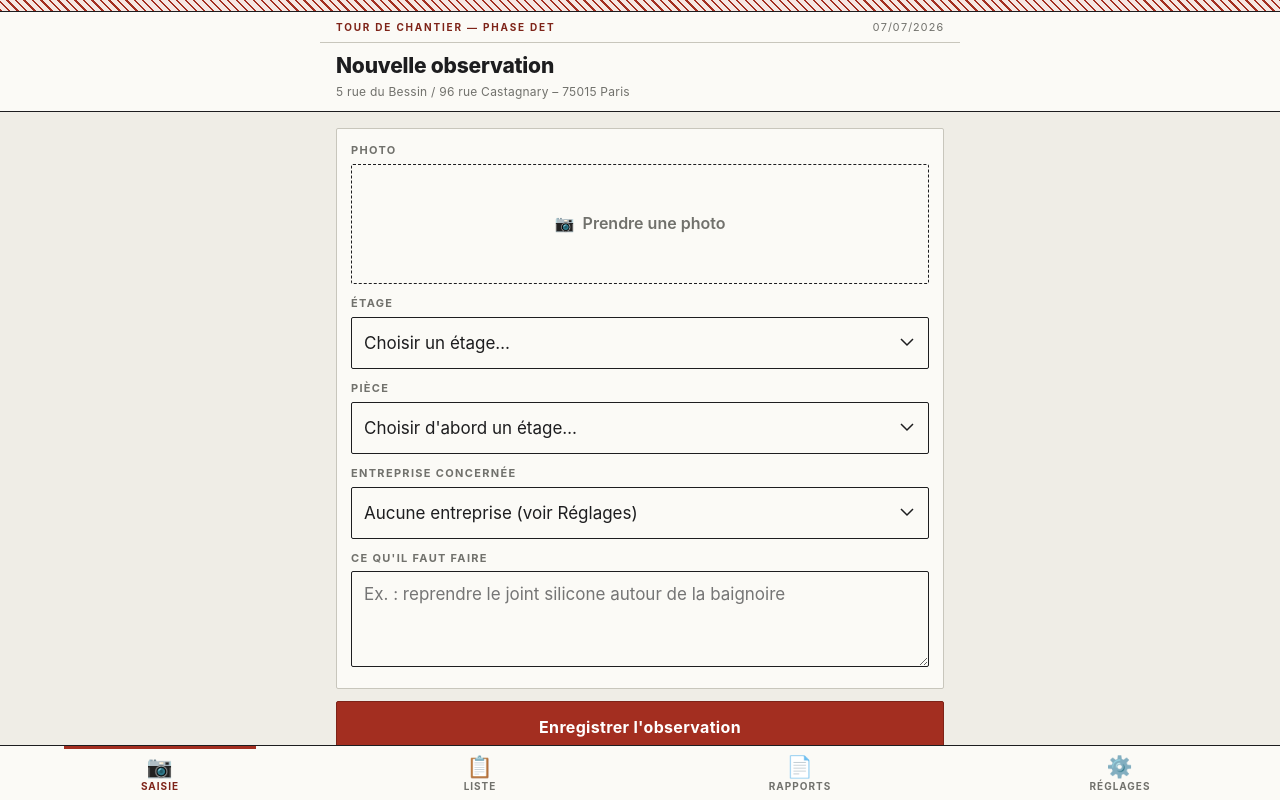
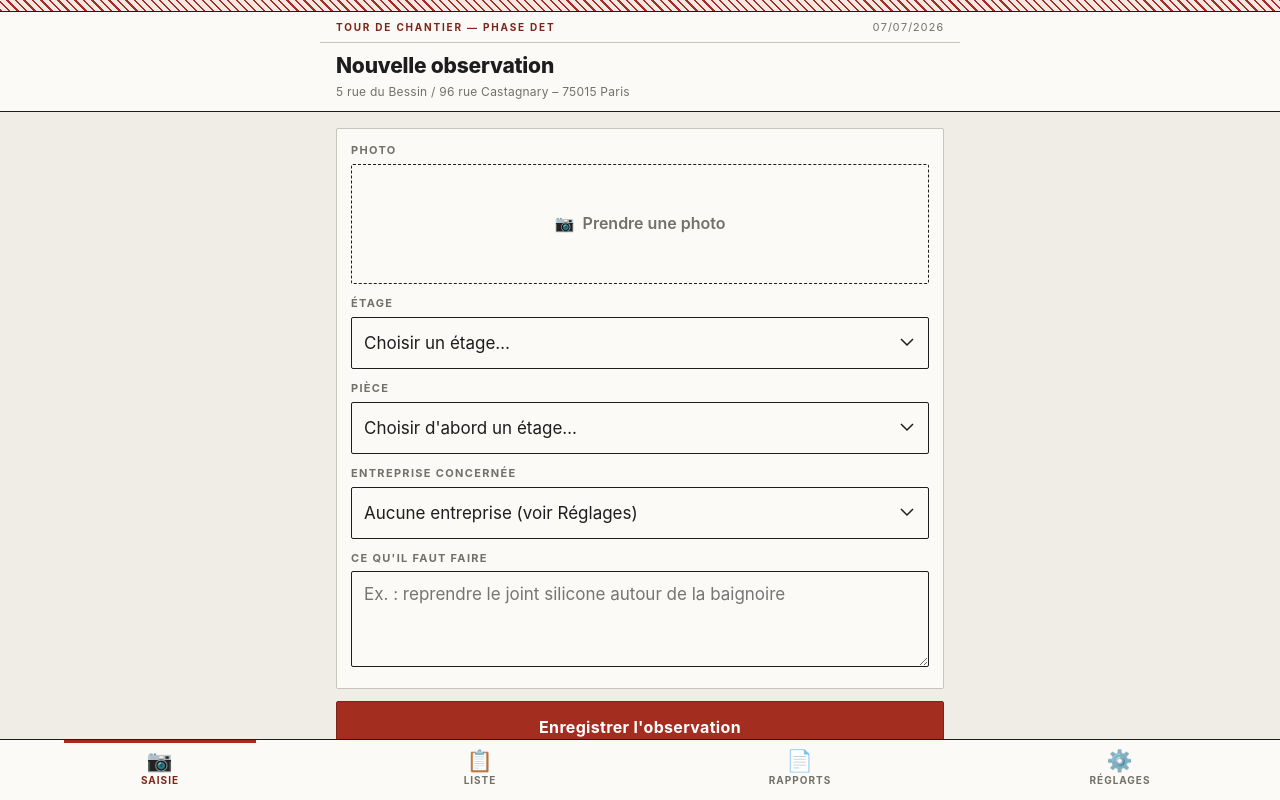
Before and after one commit to Lamaximaj/Tour-de-chantier, a plain HTML site: page index.html in a window 1280 px wide. Drawn offline with Linux system fonts and the light colour scheme.

Commit message:
index.html

```diff
--- a/index.html
+++ b/index.html
@@ -1,4 +1,3 @@
-
 <!DOCTYPE html>
 <html lang="fr">
 <head>
@@ -27,8 +26,14 @@
   body{
     font-family:-apple-system,BlinkMacSystemFont,"Segoe UI",Roboto,sans-serif;
     background:var(--bg);color:var(--ink);
-    padding-bottom:calc(80px + env(safe-area-inset-bottom));
+    padding-bottom:calc(150px + env(safe-area-inset-bottom));
     font-size:16px;line-height:1.45;
+  }
+  /* voile opaque sous la barre d'état iOS (heure/batterie) quand on défile */
+  body::before{
+    content:"";position:fixed;top:0;left:0;right:0;
+    height:env(safe-area-inset-top);
+    background:var(--bg);z-index:30;
   }
 
   /* ---- hachures brique (signature, cf. légende "murs porteurs conservés") ---- */
@@ -137,7 +142,7 @@
   nav{
     position:fixed;bottom:0;left:0;right:0;background:var(--paper);
     border-top:1.5px solid var(--ink);display:flex;
-    padding-bottom:env(safe-area-inset-bottom);z-index:10;
+    padding-bottom:max(6px, env(safe-area-inset-bottom));z-index:10;
   }
   nav button{
     flex:1;background:none;border:none;padding:10px 4px 8px;cursor:pointer;position:relative;
```
